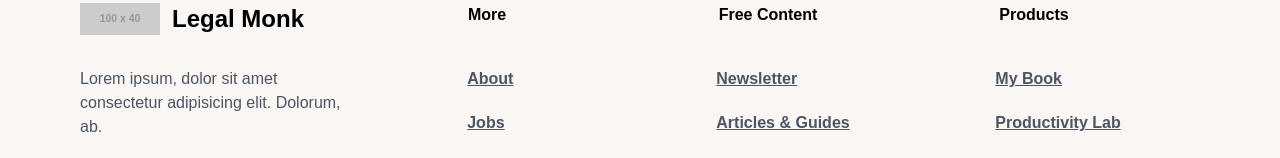
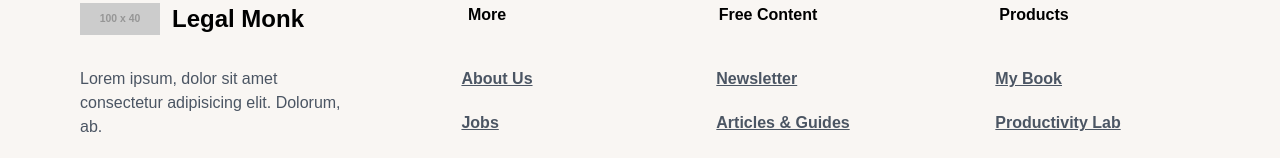
Before and after one commit to compitcomds/legal-monk-1, a Next.js app: page / in a window 1280 px wide. Shown: the part 6525-6683 px from the top of the page. Built offline with nearby package versions, Linux system fonts and the light colour scheme.

Commit message:
more updates

```diff
--- a/src/app/components/Home/FooterSection.tsx
+++ b/src/app/components/Home/FooterSection.tsx
@@ -39,7 +39,7 @@ const FooterSection: React.FC = () => {
                     <div className="w-full lg:flex flex-col lg:items-center">
                         <h2 className="font-bold text-black mb-4 lg:mb-10 lg:-ml-[20px]">More</h2>
                         <ul className="space-y-5 font-semibold">
-                            <li><a href="#" className="text-gray-600 underline hover:text-black hover:no-underline">About</a></li>
+                            <li><a href="#" className="text-gray-600 underline hover:text-black hover:no-underline">About Us</a></li>
                             <li><a href="#" className="text-gray-600 underline hover:text-black hover:no-underline">Jobs</a></li>
                             <li><a href="#" className="text-gray-600 underline hover:text-black hover:no-underline">Contact</a></li>
                         </ul>
```
